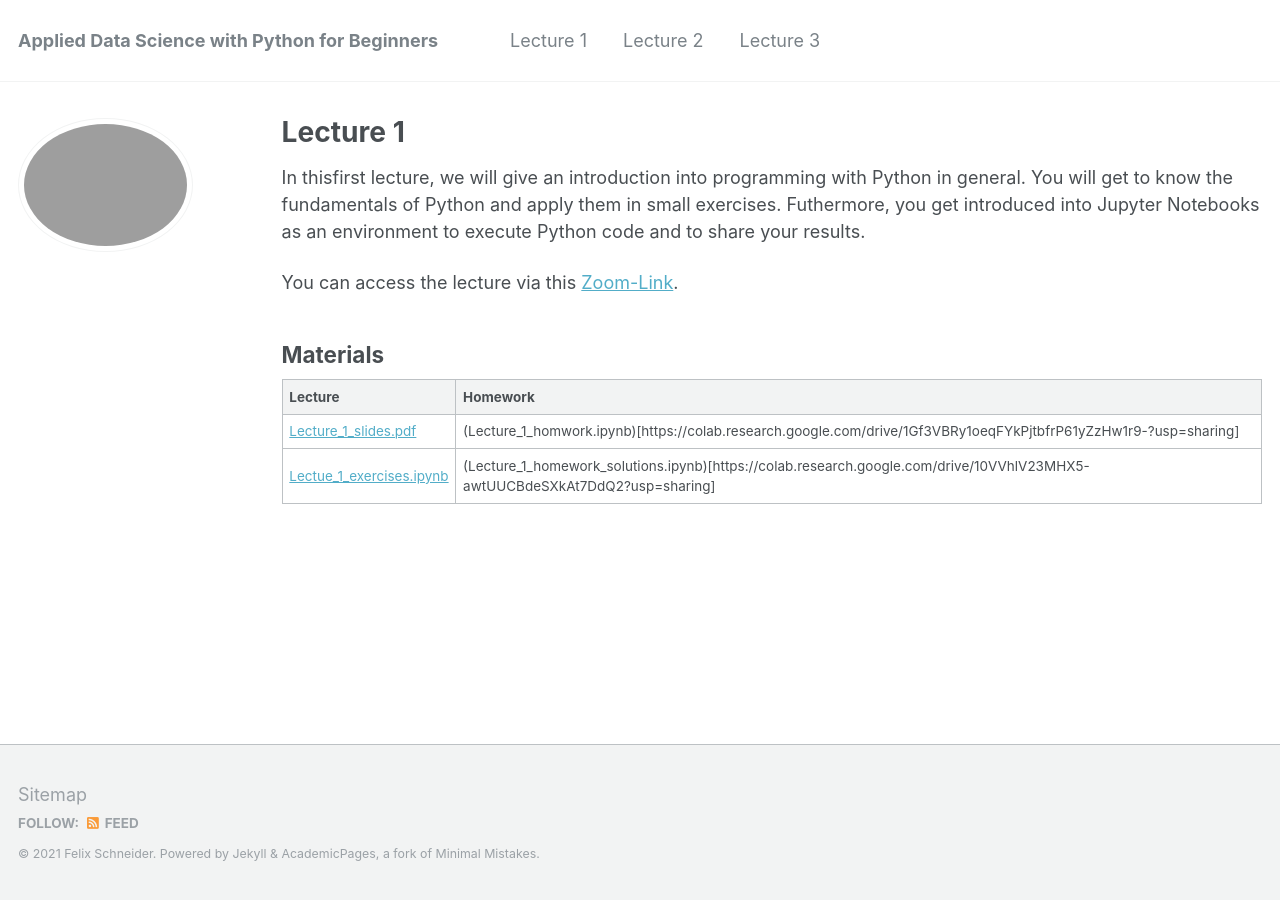
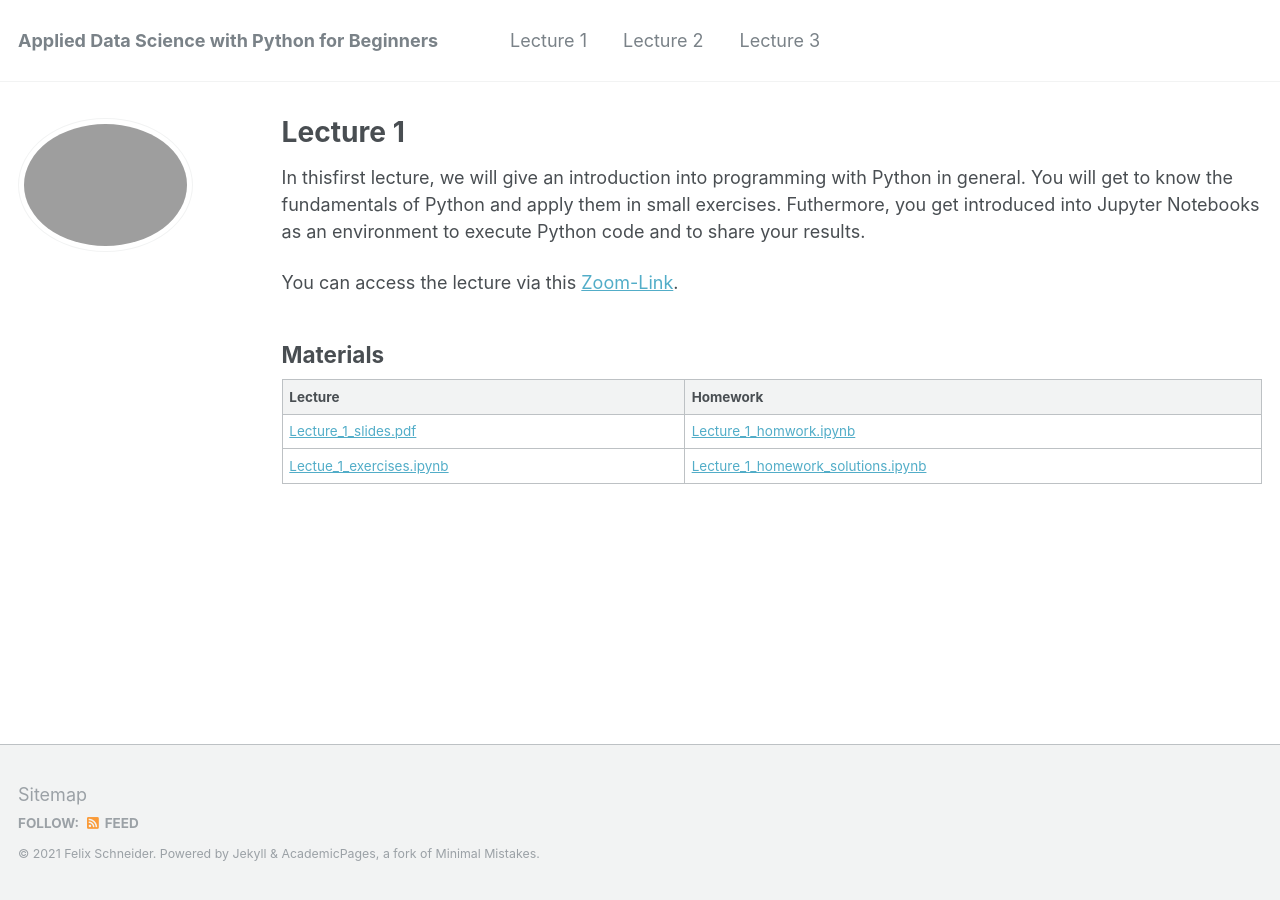
Before and after one commit to flxmschneider/flxmschneider.github.io, a Jekyll site: the page built from _pages/lecture1.md, in a window 1280 px wide. Built offline with Jekyll 4.4.1, drawn with Linux system fonts in a browser that asks for light colours.

Commit message:
fixed links

```diff
--- a/_pages/lecture1.md
+++ b/_pages/lecture1.md
@@ -17,5 +17,5 @@ You can access the lecture via this [Zoom-Link](https://us02web.zoom.us/j/844756
 
 | Lecture          | Homework   |
 | --------         | ------ |
-|  [Lecture_1_slides.pdf](https://flxmschneider.github.io/files/lecture_1_slides.pdf) | (Lecture_1_homwork.ipynb)[https://colab.research.google.com/drive/1Gf3VBRy1oeqFYkPjtbfrP61yZzHw1r9-?usp=sharing]   |
-|[Lectue_1_exercises.ipynb](https://colab.research.google.com/drive/1hm_UzeSpDc1PMYJu01PvoM5Akj3rLevm?usp=sharing)  |(Lecture_1_homework_solutions.ipynb)[https://colab.research.google.com/drive/10VVhlV23MHX5-awtUUCBdeSXkAt7DdQ2?usp=sharing] |
+|  [Lecture_1_slides.pdf](https://flxmschneider.github.io/files/lecture_1_slides.pdf) | [Lecture_1_homwork.ipynb](https://colab.research.google.com/drive/1Gf3VBRy1oeqFYkPjtbfrP61yZzHw1r9-?usp=sharing)   |
+|[Lectue_1_exercises.ipynb](https://colab.research.google.com/drive/1hm_UzeSpDc1PMYJu01PvoM5Akj3rLevm?usp=sharing)  |[Lecture_1_homework_solutions.ipynb](https://colab.research.google.com/drive/10VVhlV23MHX5-awtUUCBdeSXkAt7DdQ2?usp=sharing) |
```
